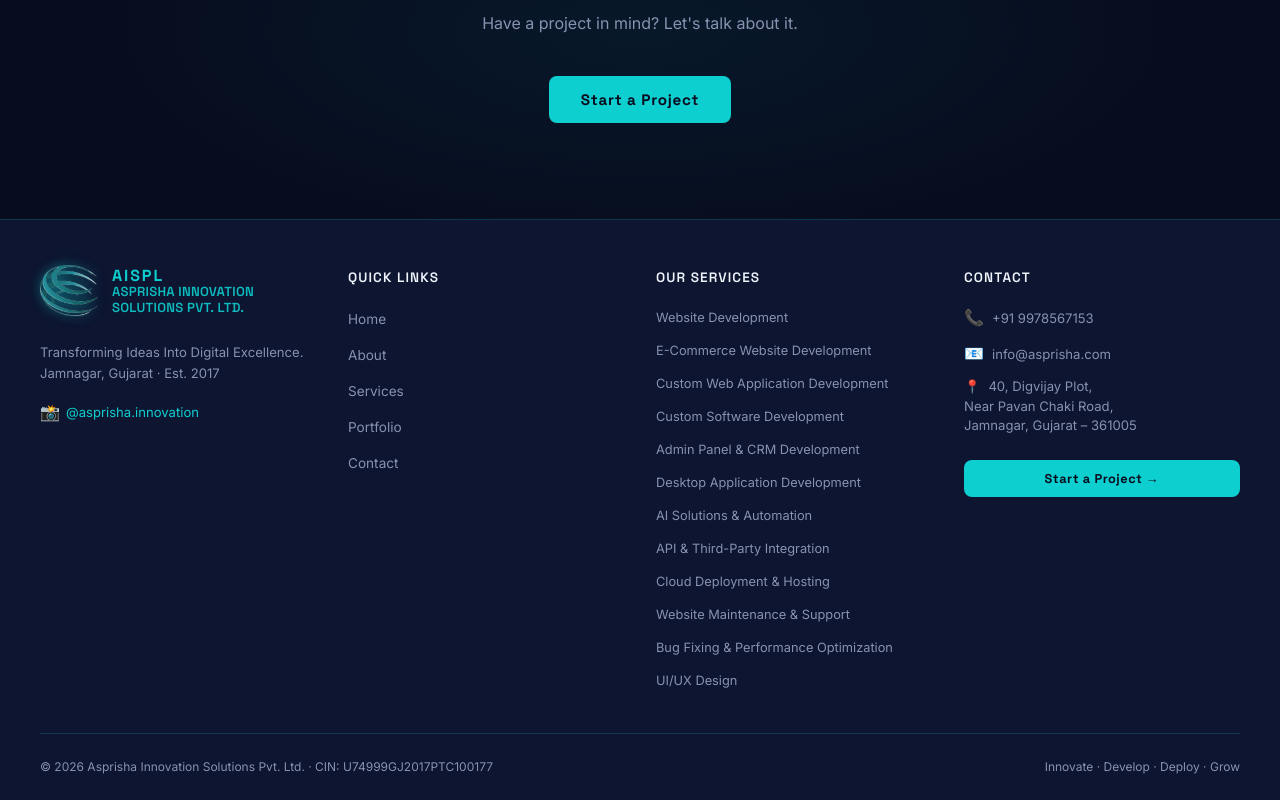
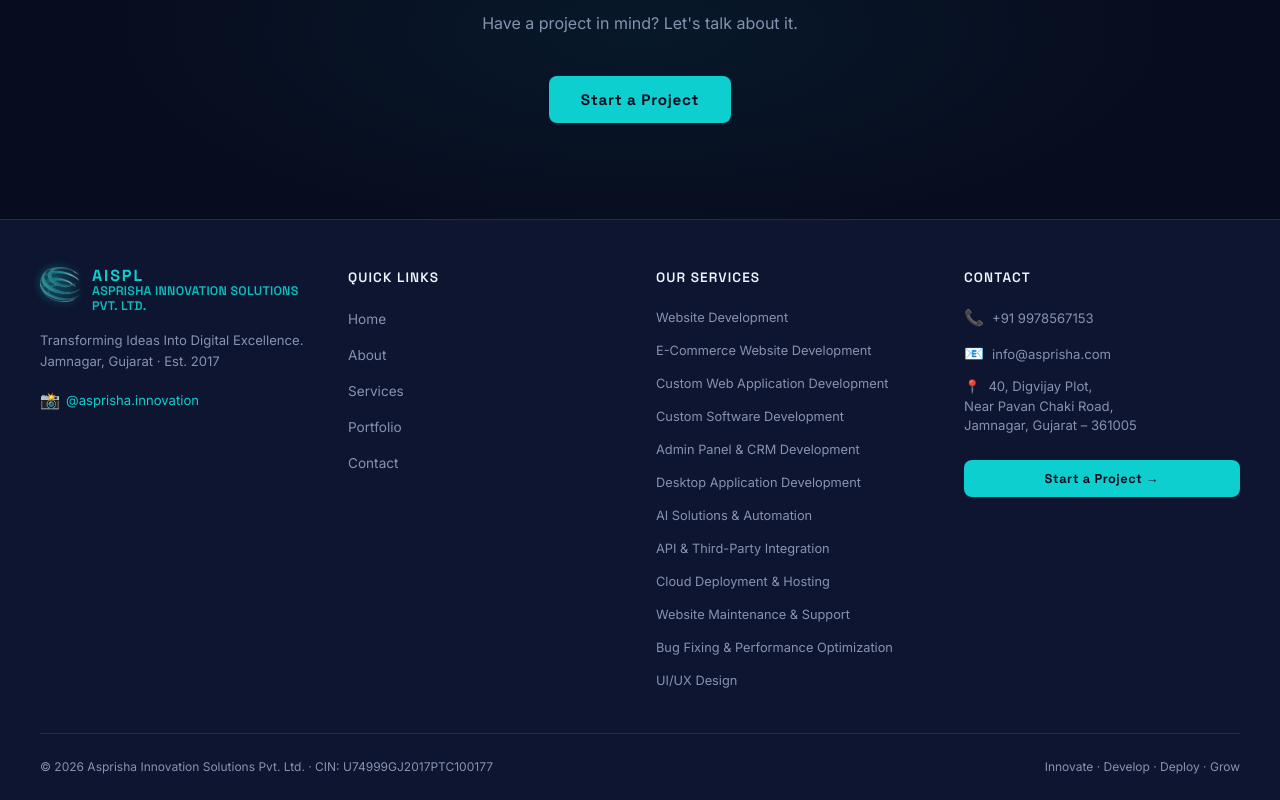
Before and after one commit to seemazala/asprisha-project, a React (Create React App) app: page / in a window 1280 px wide. Shown: the part 2054-2854 px from the top of the page. Built offline with nearby package versions, Linux system fonts and the light colour scheme; no server answers.

Commit message:
foote.jsxr and App.css

```diff
--- a/src/components/Footer.js
+++ b/src/components/Footer.js
@@ -26,21 +26,19 @@
         {/* ── Brand ── Left Aligned */}
         <div className="footer-brand">
           <div
-            className="logo-wrapper"
+            className="footer-logo-wrapper"
             onClick={() => setActivePage('Home')}
-            style={{ marginBottom: '1rem', cursor: 'pointer', alignItems: 'flex-start' }}
           >
             <img
               src="/logo.png"
               alt="AISPL Logo"
-              className="logo-img"
-              style={{ width: '58px', height: '58px', objectFit: 'contain' }}
+              className="footer-logo-img"
               onError={(e) => {
                 e.target.onerror = null;
                 e.target.style.display = 'none';
               }}
             />
-            <div className="logo-text-block" style={{ alignItems: 'flex-start' }}>
+            <div className="footer-logo-text-block">
               <div className="logo-text">AISPL</div>
               <div className="logo-subtext">Asprisha Innovation Solutions Pvt. Ltd.</div>
             </div>
--- a/src/styles/App.css
+++ b/src/styles/App.css
@@ -315,6 +315,14 @@
   box-shadow: inset 0 1px 0 rgba(255, 255, 255, 0.06), 0 12px 40px var(--teal-glow);
 }
 
+.service-banner-img {
+  transition: transform 0.5s var(--ease);
+}
+
+.card:hover .service-banner-img {
+  transform: scale(1.08);
+}
+
 .card-top-accent {
   position: relative;
   overflow: hidden;
@@ -1271,6 +1279,31 @@
   margin: 0 auto 2rem;
 }
 
+.footer-logo-wrapper {
+  display: flex;
+  align-items: center;
+  gap: 12px;
+  cursor: pointer;
+  margin-bottom: 1rem;
+}
+
+.footer-logo-text-block {
+  display: flex;
+  flex-direction: column;
+  align-items: flex-start;
+  text-align: left;
+}
+
+.footer-logo-text-block .logo-text {
+  font-size: 1rem;
+}
+
+.footer-logo-text-block .logo-subtext {
+  text-align: left !important;
+  max-width: 260px !important;
+  font-size: 0.78rem !important;
+}
+
 .footer-brand p {
   color: var(--muted);
   font-size: 0.82rem;
```
